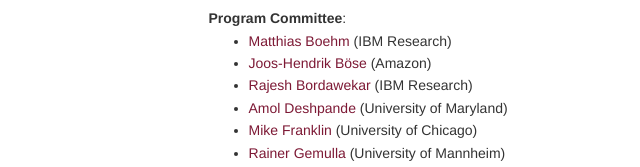
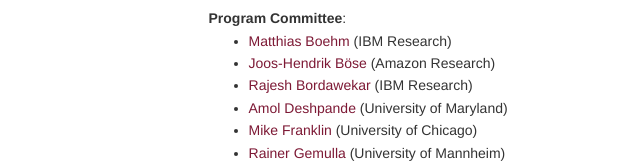
Before and after one commit to deem-workshop/deem-workshop.github.io, a plain HTML site: page index.html in a window 1280 px wide. Shown: the part 3900-4067 px from the top of the page, 138-778 px from the left. Drawn offline with Linux system fonts and the light colour scheme.

Commit message:
affiliation for Joos

```diff
--- a/index.html
+++ b/index.html
@@ -211,7 +211,7 @@ Professor of Databases, Data Management and Big Data at the University of Saarla
 
           <li><a href="http://researcher.ibm.com/researcher/view.php?person=us-mboehm" target="_blank">Matthias Boehm</a> (IBM Research)</li>
 
-          <li><a href="https://scholar.google.de/citations?user=6UgDLUwAAAAJ" target="_blank">Joos-Hendrik Böse</a> (Amazon)</li>
+          <li><a href="https://scholar.google.de/citations?user=6UgDLUwAAAAJ" target="_blank">Joos-Hendrik Böse</a> (Amazon Research)</li>
 
           <li><a href="http://researcher.watson.ibm.com/researcher/view.php?person=us-bordaw" target="_blank">Rajesh Bordawekar</a> (IBM Research)</li>
 
```
